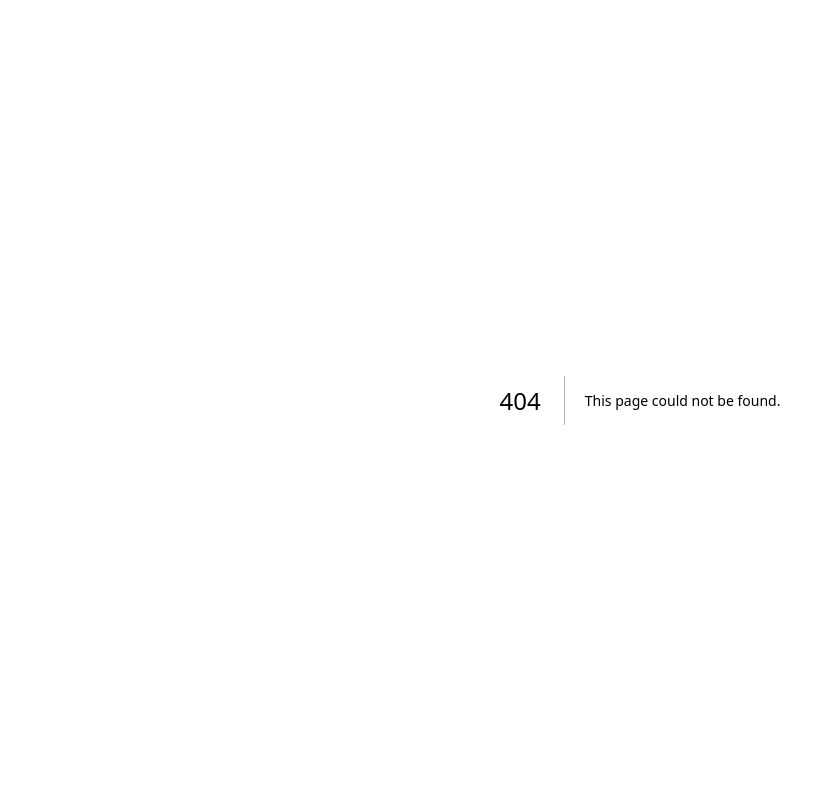
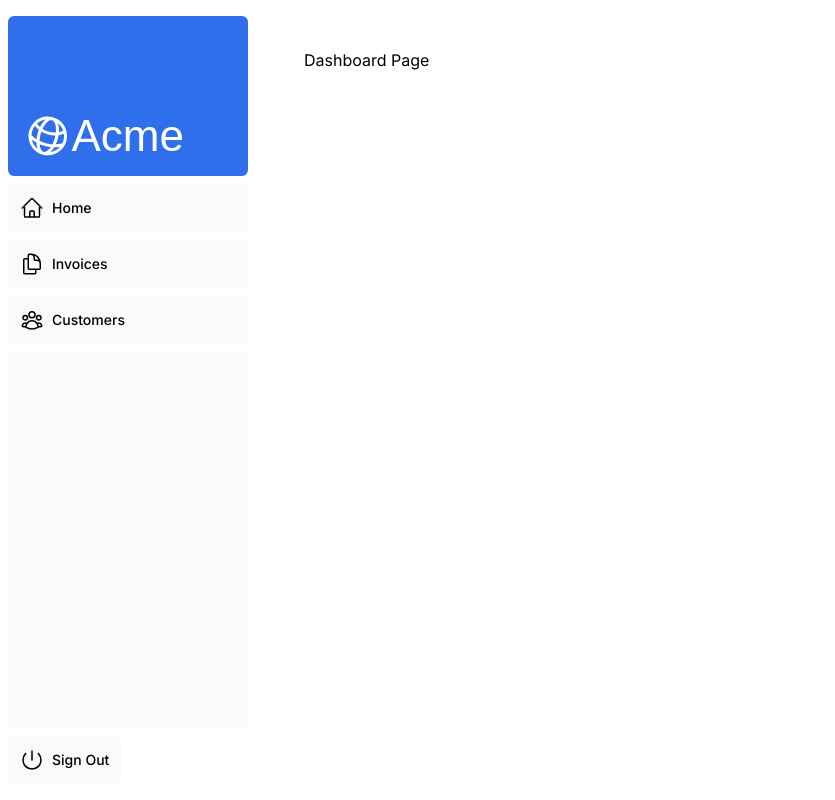
Before and after one commit to hendridg/nextjs-dashboard, a Next.js app: page /dashboard in a window 1280 px wide. Before the commit this address had no page. Shown: the whole page, without its empty margins (0-835 px from the left). Built offline with nearby package versions, Linux system fonts and the light colour scheme; a web font is replaced by a local one.

Commit message:
Add customer, invoices, and dashboard pages

```diff
--- /dev/null
+++ b/app/dashboard/customers/page.tsx
@@ -0,0 +1,3 @@
+export default function Page() {
+  return <p>Customers Page</p>;
+}
--- /dev/null
+++ b/app/dashboard/invoices/page.tsx
@@ -0,0 +1,3 @@
+export default function Page() {
+  return <p>Invoices Page</p>;
+}
--- /dev/null
+++ b/app/dashboard/page.tsx
@@ -0,0 +1,3 @@
+export default function Page() {
+  return <p>Dashboard Page</p>;
+}
```
